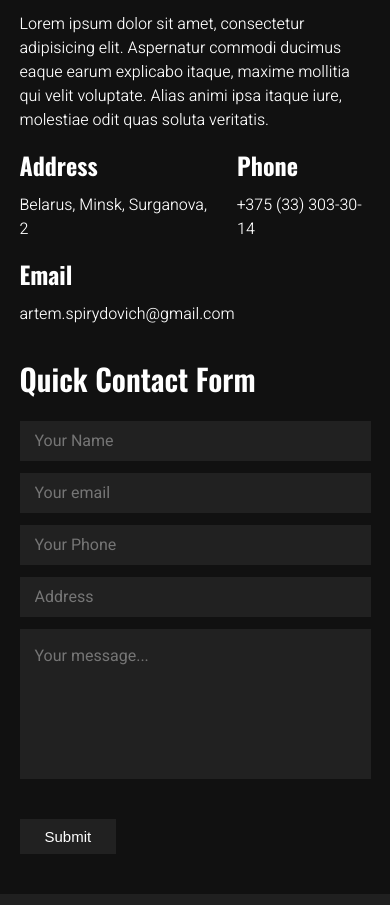
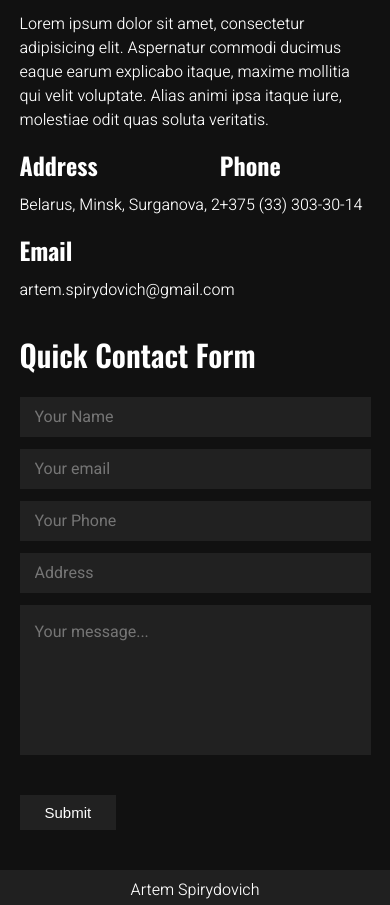
Before and after one commit to ArtemSpiridovich/portfolio, a React (Create React App) app: page / in a window 390 px wide. Shown: the part 4520-5425 px from the top of the page. Built offline with nearby package versions, Linux system fonts and the light colour scheme.

Commit message:
поправочки

```diff
--- a/src/components/ContactMe/Contacts.module.css
+++ b/src/components/ContactMe/Contacts.module.css
@@ -118,13 +118,6 @@
     justify-content: space-between;
 }
 
-/*@media screen and (max-width: 900px) {*/
-/*    .about {*/
-/*        flex-direction: column;*/
-/*        align-items: center;*/
-/*    }*/
-/*}*/
-
 @media screen and (max-width: 768px) {
     .textcontact {
         width: 45%;
@@ -176,10 +169,6 @@
         justify-content: flex-start;
     }
 
-    .Phone {
-        margin-left: 30px;
-    }
-
     .textcontact {
         width: 100%;
     }
```
